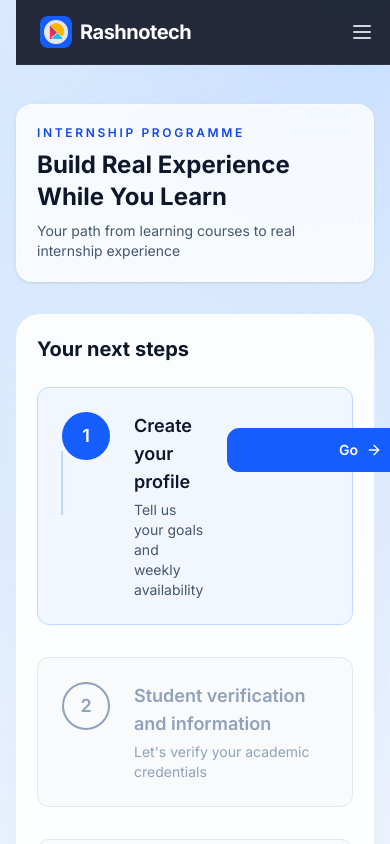
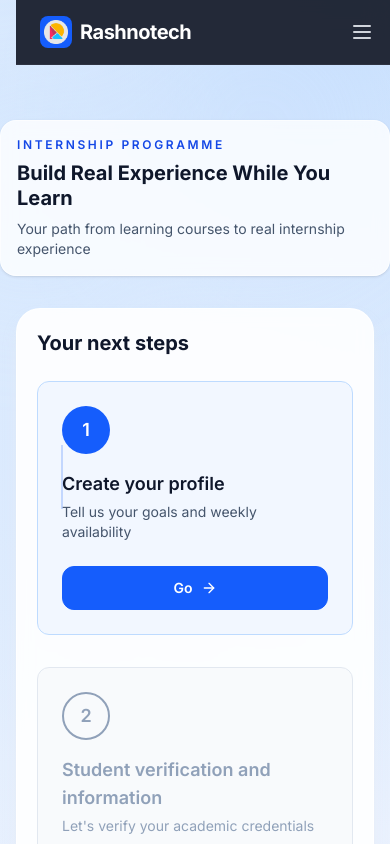
Before and after one commit to Rashnotech/ai-mentor, a Next.js app: page /internship in a window 390 px wide. Shown: the top 844 px of the page. Built offline with nearby package versions, Linux system fonts and the light colour scheme; no server answers.

Commit message:
Fix: the responsiveness of the button in the create profile

```diff
--- a/app/internship/page.tsx
+++ b/app/internship/page.tsx
@@ -67,19 +67,19 @@ const verificationDocs = [
 
 export default function InternshipPage() {
   return (
-    <div className="relative min-h-screen overflow-hidden bg-[radial-gradient(circle_at_12%_18%,#dbeafe_0%,transparent_40%),radial-gradient(circle_at_88%_0%,#bfdbfe_0%,transparent_34%),linear-gradient(160deg,#f8fafc_0%,#eef2ff_60%,#dbeafe_100%)] px-4 py-6 sm:px-6 md:px-10 md:py-10">
+    <div className="relative min-h-screen overflow-x-hidden bg-[radial-gradient(circle_at_12%_18%,#dbeafe_0%,transparent_40%),radial-gradient(circle_at_88%_0%,#bfdbfe_0%,transparent_34%),linear-gradient(160deg,#f8fafc_0%,#eef2ff_60%,#dbeafe_100%)] px-4 py-6 sm:px-6 md:px-10 md:py-10">
       <InternshipHeader />
       <div className="pointer-events-none absolute inset-0 opacity-40">
         <div className="absolute -left-20 top-20 h-56 w-56 rounded-full bg-blue-200/45 blur-3xl" />
         <div className="absolute right-0 top-0 h-64 w-64 rounded-full bg-blue-200/50 blur-3xl" />
       </div>
 
-      <div className="relative mx-auto max-w-6xl pt-20">
+      <div className="relative pt-24 sm:pt-24 md:pt-20">
         {/* Header */}
-        <div className="mb-8 rounded-2xl border border-white/60 bg-white/80 p-5 shadow-sm backdrop-blur md:mb-10">
+        <div className="mb-8 -mx-4 rounded-2xl border border-white/60 bg-white/80 p-4 shadow-sm backdrop-blur sm:-mx-6 sm:p-5 md:-mx-10 md:mb-10">
           <div>
             <p className="text-xs font-semibold uppercase tracking-[0.22em] text-blue-700">Internship Programme</p>
-            <h1 className="mt-2 text-2xl font-bold text-slate-900 md:text-4xl">
+            <h1 className="mt-2 text-xl font-bold leading-tight text-slate-900 sm:text-2xl md:text-4xl">
               Build Real Experience While You Learn
             </h1>
             <p className="mt-2 text-sm text-slate-600 md:text-base">
@@ -89,7 +89,8 @@ export default function InternshipPage() {
         </div>
 
         {/* Main Content Grid */}
-        <div className="grid gap-6 lg:grid-cols-3">
+        <div className="mx-auto max-w-6xl">
+          <div className="grid gap-6 lg:grid-cols-3">
           {/* Left Column: Steps */}
           <div className="lg:col-span-2">
             <div className="rounded-3xl border border-white/70 bg-white/90 p-5 shadow-lg shadow-slate-200/70 backdrop-blur md:p-8">
@@ -117,7 +118,7 @@ export default function InternshipPage() {
 
                       {/* Step Card */}
                       <div
-                        className={`relative mb-8 flex gap-6 rounded-xl border p-6 transition-all ${
+                        className={`relative mb-8 flex flex-col gap-4 rounded-xl border p-6 transition-all md:flex-row md:gap-6 ${
                           isActive
                             ? "border-blue-200 bg-blue-50/80"
                             : isLocked
@@ -139,7 +140,7 @@ export default function InternshipPage() {
                         </div>
 
                         {/* Step Content */}
-                        <div className="flex-1">
+                        <div className="min-w-0 flex-1">
                           <h3
                             className={`text-lg font-semibold ${
                               isLocked ? "text-slate-400" : "text-slate-900"
@@ -160,7 +161,7 @@ export default function InternshipPage() {
                         {isActive && (
                           <Link
                             href="/internship/create-profile"
-                            className="ml-0 mt-4 flex h-11 w-full shrink-0 items-center justify-center gap-2 rounded-xl border border-blue-600 bg-blue-600 px-4 py-3 text-sm font-semibold text-white transition-all hover:border-blue-700 hover:bg-blue-700 md:ml-4 md:mt-0 md:h-12 md:w-auto"
+                            className="mt-2 flex h-11 w-full shrink-0 items-center justify-center gap-2 rounded-xl border border-blue-600 bg-blue-600 px-4 py-3 text-sm font-semibold text-white transition-all hover:border-blue-700 hover:bg-blue-700 md:ml-4 md:mt-0 md:h-12 md:w-auto"
                           >
                             Go
                             <ArrowRight className="h-4 w-4" />
@@ -257,6 +258,7 @@ export default function InternshipPage() {
 
             </div>
           </div>
+          </div>
         </div>
       </div>
     </div>
```
